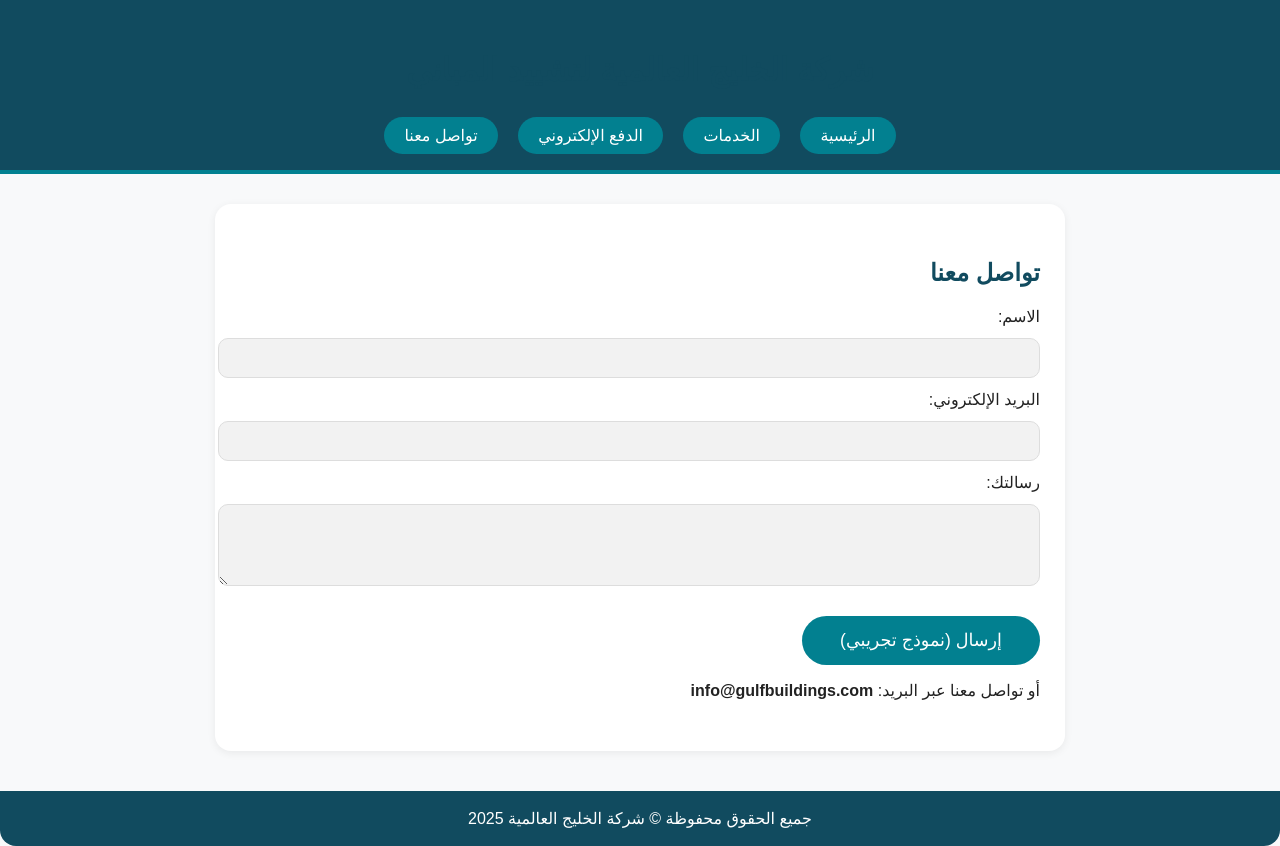
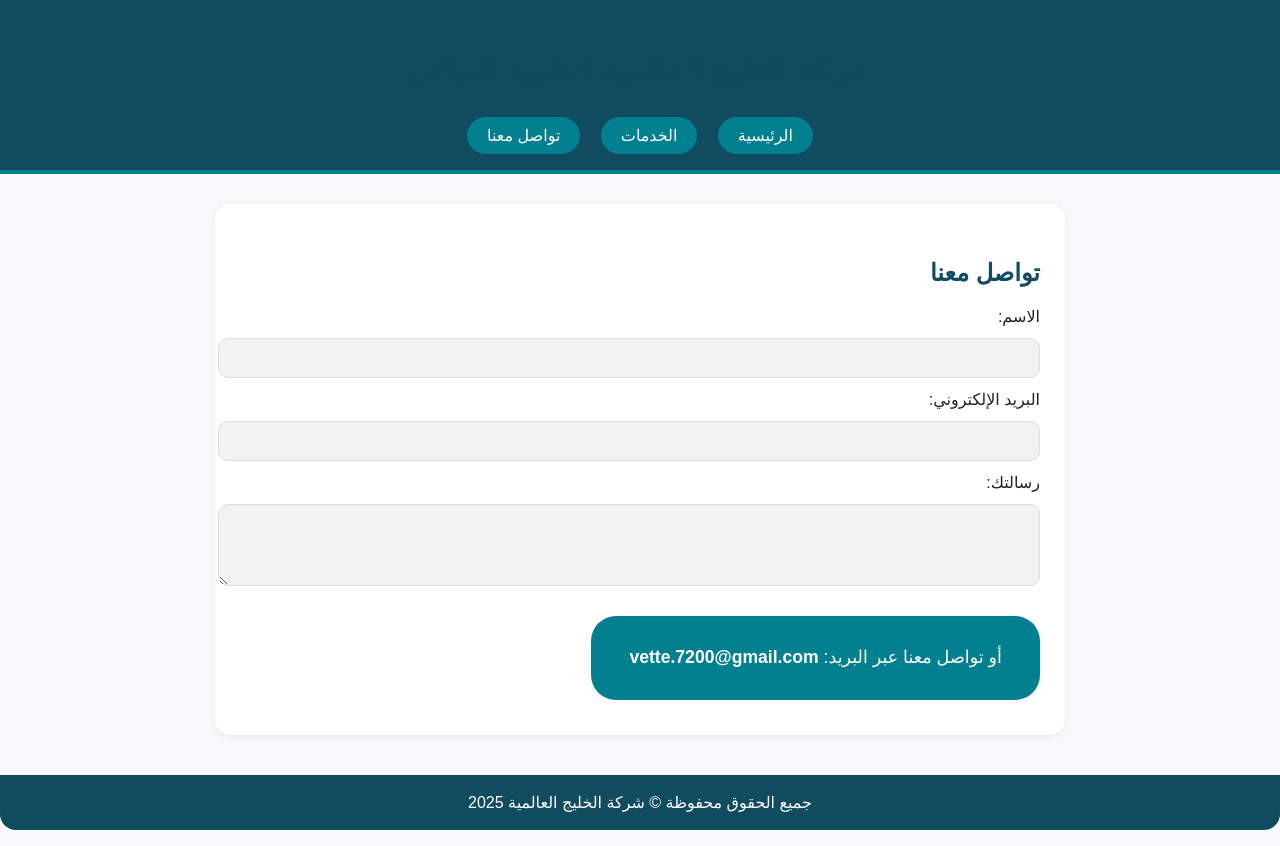
Before and after one commit to albloushi1984/gulf-buildings, a plain HTML site: page contact.html in a window 1280 px wide. Drawn offline with Linux system fonts and the light colour scheme.

Commit message:
Update contact.html

```diff
--- a/contact.html
+++ b/contact.html
@@ -12,7 +12,6 @@
         <nav>
             <a href="index.html">الرئيسية</a>
             <a href="services.html">الخدمات</a>
-            <a href="pay.html">الدفع الإلكتروني</a>
             <a href="contact.html">تواصل معنا</a>
         </nav>
     </header>
@@ -25,9 +24,9 @@
             <input type="email" id="email" name="email" required>
             <label for="message">رسالتك:</label>
             <textarea id="message" name="message" rows="4" required></textarea>
-            <button type="submit" disabled>إرسال (نموذج تجريبي)</button>
+            <button type="submit" إرسال </button>
         </form>
-        <p>أو تواصل معنا عبر البريد: <b>info@gulfbuildings.com</b></p>
+        <p>أو تواصل معنا عبر البريد: <b>vette.7200@gmail.com</b></p>
     </div>
     <footer>
         جميع الحقوق محفوظة &copy; شركة الخليج العالمية 2025
```
